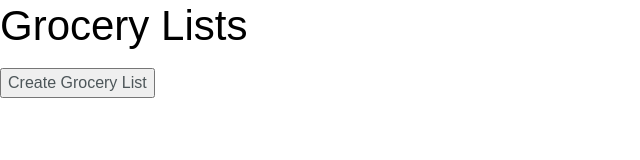
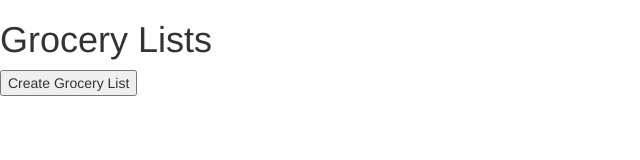
Before and after one commit to caressingbeast/grocery-list, a website: page public/index.html in a window 1280 px wide. Shown: the whole page, without its empty margins (0-640 px from the left). Drawn offline with nearby package versions, Linux system fonts and the light colour scheme; some packages are replaced by stand-ins of ours; no server answers.

Commit message:
Update to Bootstrap

```diff
--- a/public/index.html
+++ b/public/index.html
@@ -3,16 +3,21 @@
   <head>
     <meta charset="utf-8">
     <title>Grocery List</title>
-    <link rel="stylesheet" href="css/style.css">
+    <meta name="viewport" content="width=device-width, initial-scale=1">
+    <link rel="stylesheet" href="https://cdnjs.cloudflare.com/ajax/libs/twitter-bootstrap/3.3.5/css/bootstrap.min.css">
     <script src="https://cdnjs.cloudflare.com/ajax/libs/angular.js/1.4.5/angular.min.js"></script> <!-- load angular 1.4.5 -->
     <script src="https://cdnjs.cloudflare.com/ajax/libs/angular.js/1.4.5/angular-route.min.js"></script> <!-- load angular-route -->
     <script src="js/app.js"></script> <!-- load app -->
     <script src="js/routes.js"></script> <!-- load routes -->
     <script src="js/controllers/lists.js"></script> <!-- load lists controller -->
-      <script src="js/controllers/list.js"></script> <!-- load list controller -->
+    <script src="js/controllers/list.js"></script> <!-- load list controller -->
     <script src="js/services/list.js"></script> <!-- load list service -->
   </head>
   <body>
-    <div ng-view></div>
+    <div class="container-fluid">
+      <div class="row">
+        <div ng-view></div>
+      </div>
+    </div>
   </body>
 </html>
```
